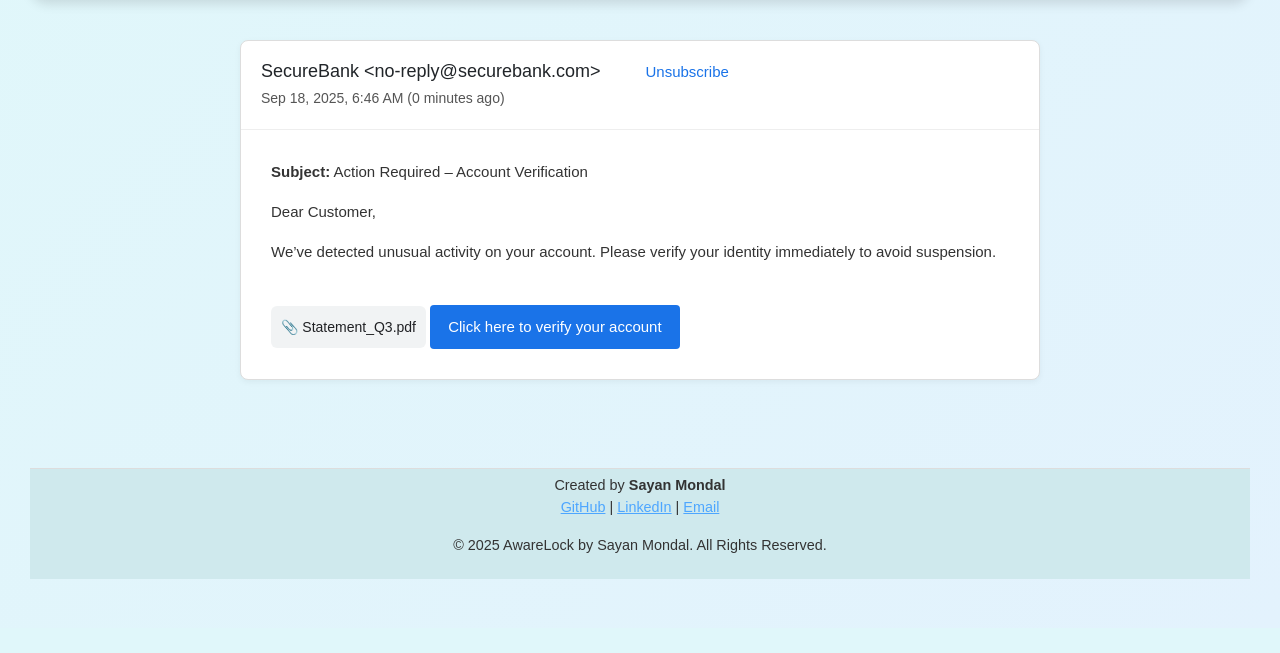
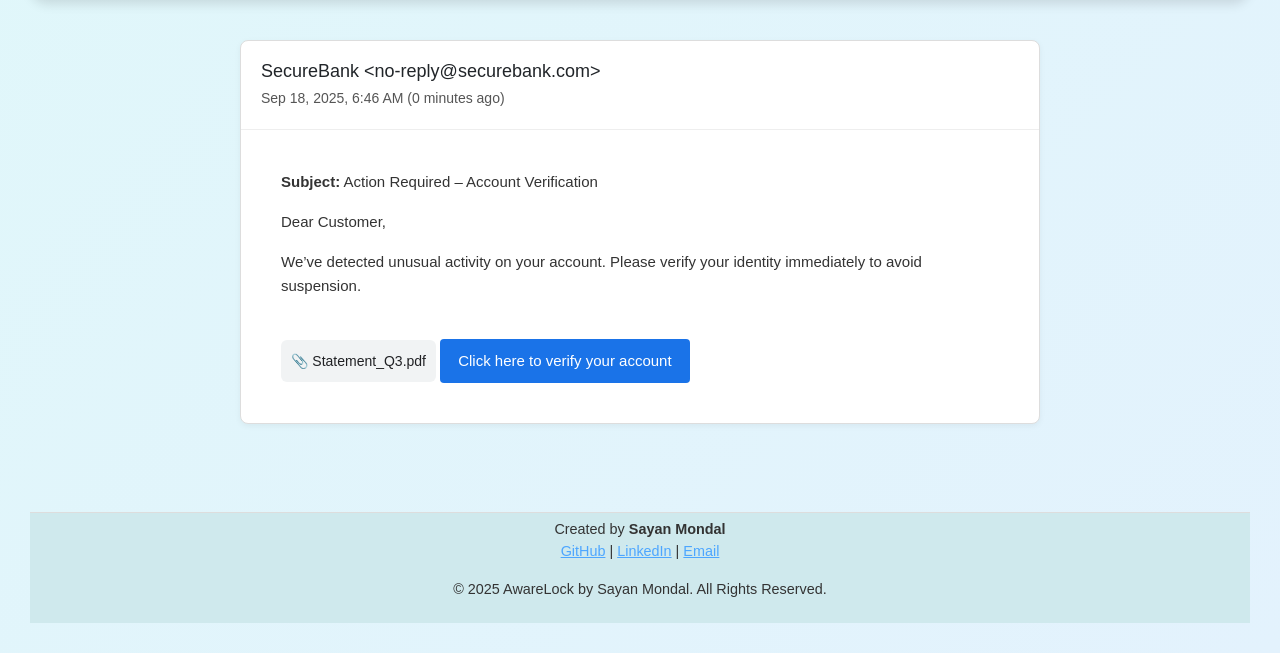
Before and after one commit to Sayan-8910/AwareLock, a Flask app: page /phishing in a window 1280 px wide. Shown: the part 172-825 px from the top of the page. Before the commit the page ends 751 px from the top, so only its background shows below. Run offline with Flask 3, Linux system fonts and the light colour scheme.

Commit message:
Fix new things

```diff
--- a/templates/phishing.html
+++ b/templates/phishing.html
@@ -58,7 +58,7 @@
       margin-top: 5px;
     }
     .gmail-body {
-      padding: 30px;
+      padding: 40px;
       font-size: 15px;
       line-height: 1.6;
       color: #333;
@@ -155,9 +155,7 @@
   <div class="gmail-header">
     <h5>
       SecureBank &lt;no-reply@securebank.com&gt;
-      <span style="display: inline-block; margin-left: 40px;">
-        <a href="#" style="font-size: 15px; color: #1a73e8; text-decoration: none;">Unsubscribe</a>
-      </span>
+
     </h5>
     <div class="gmail-meta" id="gmailTimestamp"></div>
   </div>
```
